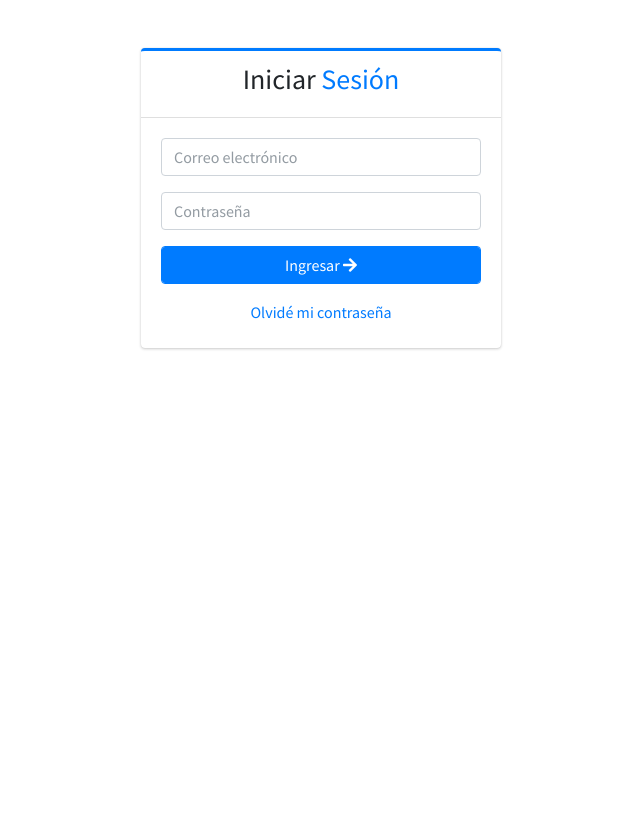
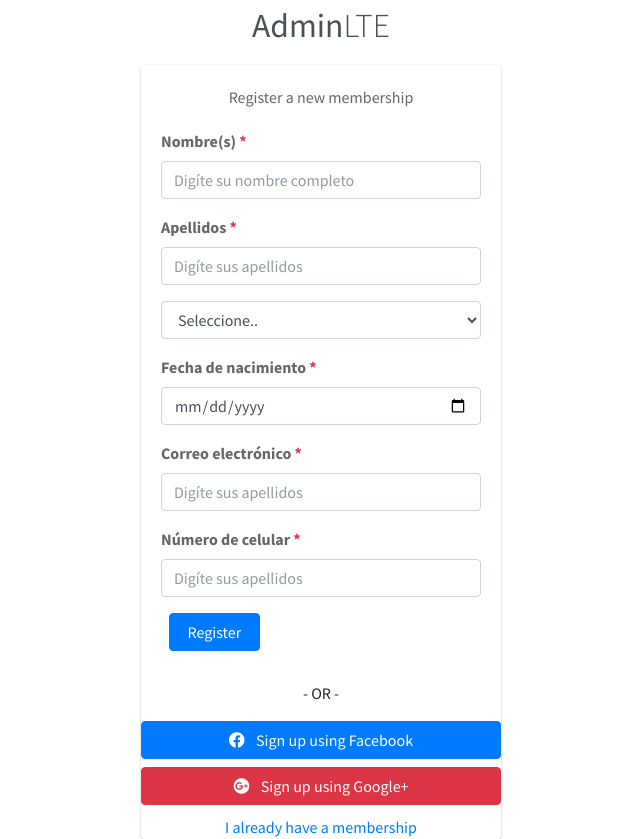
Before and after one commit to AlanMontoya16/Proyecto-Colegio-Alan-Montoya, a PHP site: page /registrarme in a window 1280 px wide. Shown: the whole page, without its empty margins (319-959 px from the left). Before the commit the page ends 350 px from the top, so only its background shows below. Run offline with PHP 8.4, Linux system fonts and the light colour scheme; some libraries are stand-ins or nearby versions.

Commit message:
registro

```diff
--- a/controllers/UserController.php
+++ b/controllers/UserController.php
@@ -7,6 +7,8 @@
   	public static function login() {
 
        if(isset($_POST["email"])){
+
+
 
 
 	        $email = $_POST["email"];
@@ -33,4 +35,43 @@
        }
   	}
 
+
+  	public static function new() {
+
+  		if (isset($_POST["name"])) {
+
+
+  			$name = $_POST["name"];
+
+  			$surname = $_POST["surname"];
+
+  			$gender = $_POST["gender"];
+
+  			$birthdate = $_POST["birthdate"];
+
+  			$email = $_POST["email"];
+
+  			$cellphone = $_POST["cellphone"];
+
+
+  			$user = User::new($name, $surname, $gender, $birthdate, $email, $cellphone);
+
+  			if ($user == "true") {
+
+  				echo "<div class='alert-success'>
+
+  					Usuario registrado correctamente
+
+  				  </div>";
+
+  			}else {
+
+  				echo "<div>
+  					error
+  				</div> ";
+  			}
+  	}
+
   }
+
+ }
--- a/models/User.php
+++ b/models/User.php
@@ -10,7 +10,6 @@
   		$stmt = Connection::connect()->prepare("SELECT * FROM USER WHERE email = :email AND password = :password;");
 
   		$stmt-> bindParam(":email", $email, PDO::PARAM_STR);
-
   		$stmt-> bindParam(":password", $password, PDO::PARAM_STR);
 
   		$stmt->execute();
@@ -23,5 +22,28 @@
 
   	}
 
+    public static function new($name, $surname, $gender, $birthdate, $email, $cellphone) {
+
+      $stmt = Connection::connect()->prepare("INSERT INTO USER (NAME, SURNAME, GENDER, BIRTHDATE, EMAIL, CELLPHONE) VALUES (:name, :surname, :gender, :birthdate, :email, :cellphone);");
+
+      $stmt->bindParam(":name", $name, PDO::PARAM_STR);
+      $stmt->bindParam(":surname", $surname, PDO::PARAM_STR);
+      $stmt->bindParam(":gender", $gender, PDO::PARAM_STR);
+      $stmt->bindParam(":birthdate", $birthdate, PDO::PARAM_STR);
+      $stmt->bindParam(":email", $email, PDO::PARAM_STR);
+      $stmt->bindParam(":cellphone", $cellphone, PDO::PARAM_STR);
+
+      if ($stmt->execute()) {
+
+         return "true";
+
+      }else {
+
+         return "false";
+
+      }
+
+    }
+
 
   }
--- a/views/login.php
+++ b/views/login.php
@@ -24,12 +24,23 @@
                     <input type="password" name="password" class="form-control" id="password" placeholder="Contraseña">
                   </div>
 
-                  <div class="form-group">
                     <button type="submit" class="btn btn-primary form-control">Ingresar <i class="fas fa-arrow-right"></i></button>
-                  </div>
+
 
                   <p class="mt-3 mb-1 text-center">
-                    <a href="#">Olvidé mi contraseña</a>
+                    <a href="#" class="text-dark">Olvidé mi contraseña</a>
+                  </p>
+
+                  <button type="submit" class="btn btn-outline-primary  form-control mt-5"><i class="fab fa-facebook mr-2"></i> Iniciar con facebook </button>
+
+                  <button type="submit" class="btn btn-outline-danger form-control mt-3"><i class="fab fa-google-plus mr-2"></i> Iniciar con Google+</button>
+
+                </div>
+
+                <div class="card-footer">
+
+                  <p class="mt-3 mb-1 text-center">
+                    <a href="registrarme"  class="btn btn-outline-dark">Registrarme <i class="fas fa-plus"></i></a>
                   </p>
 
                 </div>
--- /dev/null
+++ b/views/registrarme.php
@@ -0,0 +1,93 @@
+<div class="register-box m-auto mt-3">
+  <div class="register-logo">
+    <a href="#"><b>Admin</b>LTE</a>
+  </div>
+
+  <div class="card">
+    <div class="card-body register-card-body">
+      <p class="login-box-msg">Register a new membership</p>
+
+      <form action="" method="post">
+
+        <div class="form-group">
+          <label for="name">Nombre(s) <span class="text-danger">*</span></label>
+          <input type="text" class="form-control" name="name" placeholder="Digíte su nombre completo">
+        </div>
+
+        <div class="form-group">
+          <label for="name">Apellidos <span class="text-danger">*</span></label>
+          <input type="text" class="form-control" name="surname" placeholder="Digíte sus apellidos">
+        </div>
+
+        <div class="form-group">
+          <select class="form-control" name="gender">
+            <option value="">Seleccione..</option>
+            <option value="M">Masculino</option>
+            <option value="F">Fememenino</option>
+            <option value="N">Prefiero no decir</option>
+            <option value="O">Otro</option>
+          </select>
+        </div>
+
+        <div class="form-group">
+          <label for="birthdate">Fecha de nacimiento <span class="text-danger">*</span></label>
+          <input type="date" class="form-control" name="birthdate" id="birthdate" placeholder="Digíte sus apellidos">
+        </div>
+
+        <div class="form-group">
+          <label for="email">Correo electrónico <span class="text-danger">*</span></label>
+          <input type="email" class="form-control" name="email" id="email" placeholder="Digíte sus apellidos">
+        </div>
+
+
+        <div class="form-group">
+          <label for="cellphone">Número de celular <span class="text-danger">*</span></label>
+          <input type="number" class="form-control" name="cellphone" id="cellphone" placeholder="Digíte sus apellidos">
+        </div>
+
+        <?php
+
+            $user = new UserController();
+
+            $user-> new();
+
+         ?>
+
+
+
+    <!--     <div class="row">
+          <div class="col-8">
+            <div class="icheck-primary">
+              <input type="checkbox" id="agreeTerms" name="terms" value="agree">
+              <label for="agreeTerms">
+               I agree to the <a href="#">terms</a>
+              </label>
+            </div>
+          </div> -->
+
+          <div class="col-4">
+            <button type="submit" class="btn btn-primary btn-block">Register</button>
+          </div>
+
+
+        </div>
+      </form>
+
+      <div class="social-auth-links text-center">
+        <p>- OR -</p>
+        <a href="#" class="btn btn-block btn-primary">
+          <i class="fab fa-facebook mr-2"></i>
+          Sign up using Facebook
+        </a>
+        <a href="#" class="btn btn-block btn-danger">
+          <i class="fab fa-google-plus mr-2"></i>
+          Sign up using Google+
+        </a>
+      </div>
+
+      <a href="#" class="text-center">I already have a membership</a>
+    </div>
+    <!-- /.form-box -->
+  </div><!-- /.card -->
+</div>
+<!-- /.register-box -->
--- a/views/templete.php
+++ b/views/templete.php
@@ -54,10 +54,10 @@
 
 		 include "views/layout/footer.php";
 
-          }else {
+          }else if($_GET["ruta"] == "registrarme" || $_GET["ruta"] == "login"){
 
 
-                  include "views/login.php";
+                  include "views/".$_GET["ruta"].".php";
 
 	          }
 
```
